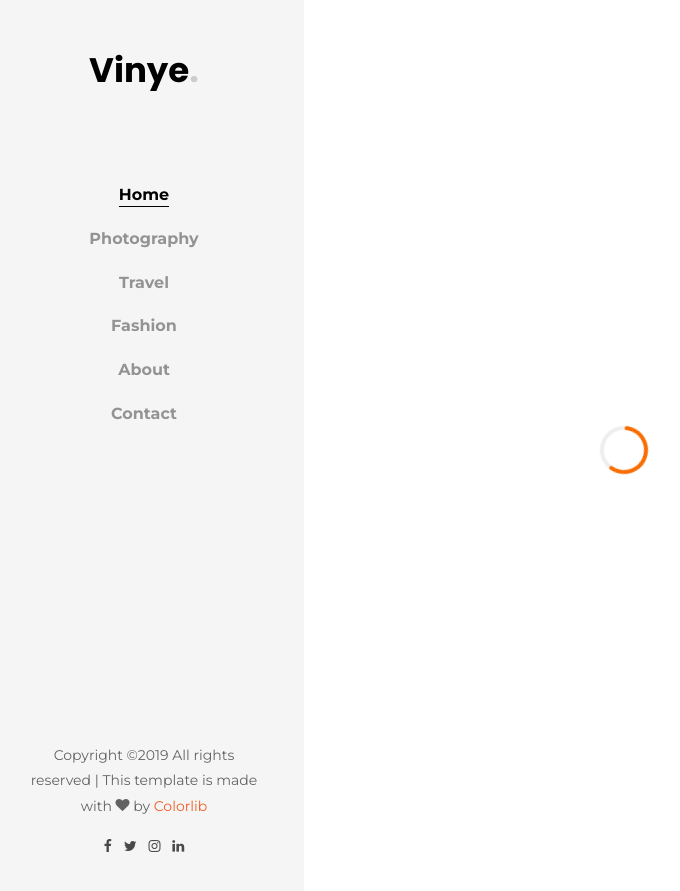
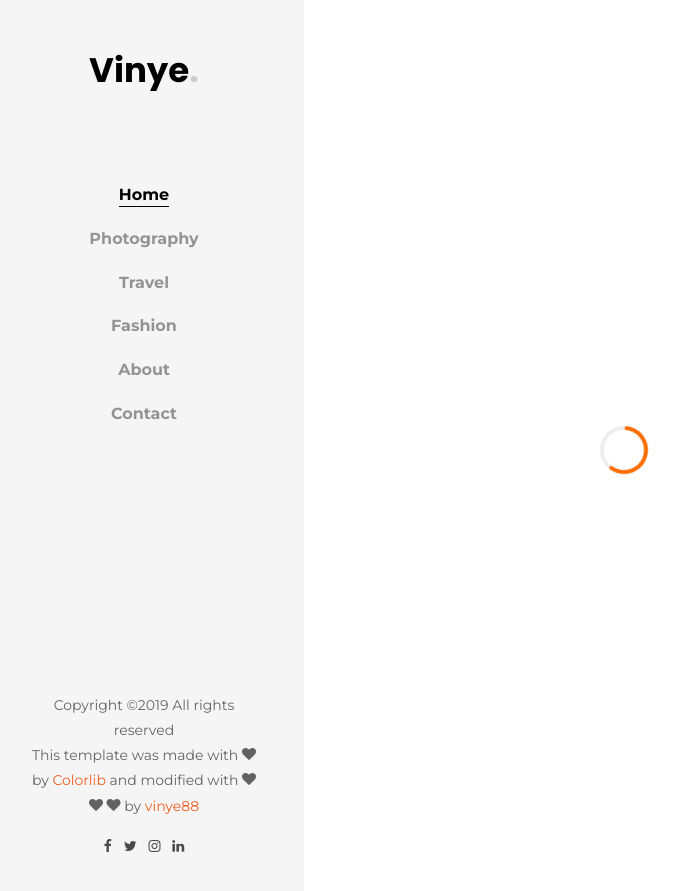
Before and after one commit to vinye88/gh-pages, a Jekyll site: the page built from index.html, in a window 1280 px wide. Shown: the top 891 px of the page, without its empty margins (16-696 px from the left). Built offline with Jekyll 4.4.1, drawn with Linux system fonts in a browser that asks for light colours; nearby versions of some CDN libraries; some web fonts are replaced; library files that are not in the unit come from our copies.

Commit message:
moving copyright to a single file

```diff
--- a/_includes/aside-menu.html
+++ b/_includes/aside-menu.html
@@ -13,8 +13,7 @@
             </nav>
 
             <div class="colorlib-footer">
-                <p><!-- Link back to Colorlib can't be removed. Template is licensed under CC BY 3.0. -->
-            Copyright &copy;<script>document.write(new Date().getFullYear());</script> All rights reserved | This template is made with <i class="icon-heart" aria-hidden="true"></i> by <a href="https://colorlib.com" target="_blank">Colorlib</a>
+                {% include copyright.html %}
                 <ul>
                     <li><a href="#"><i class="icon-facebook"></i></a></li>
                     <li><a href="#"><i class="icon-twitter"></i></a></li>
--- /dev/null
+++ b/_includes/copyright.html
@@ -0,0 +1 @@
+<p>Copyright &copy;<script>document.write(new Date().getFullYear());</script> All rights reserved <br>This template was made with <i class="icon-heart" aria-hidden="true"></i> by <a href="https://colorlib.com" target="_blank">Colorlib</a> and modified with <i class="icon-heart" aria-hidden="true"></i> <i class="icon-heart" aria-hidden="true"></i> <i class="icon-heart" aria-hidden="true"></i> by <a href="https://github.com/vinye88" target="_blank">vinye88</a></p>
--- a/_includes/footer.html
+++ b/_includes/footer.html
@@ -2,9 +2,7 @@
             <div class="container">
                 <div class="row">
                     <div class="col-md">
-                        <p><!-- Link back to Colorlib can't be removed. Template is licensed under CC BY 3.0. -->
-                        Copyright &copy;<script>document.write(new Date().getFullYear());</script> All rights reserved | This template is made with <i class="icon-heart" aria-hidden="true"></i> by <a href="https://colorlib.com" target="_blank">Colorlib</a>
-                        <!-- Link back to Colorlib can't be removed. Template is licensed under CC BY 3.0. --></p>
+                        {% include copyright.html %}
                     </div>
                 </div>
             </div>
```
